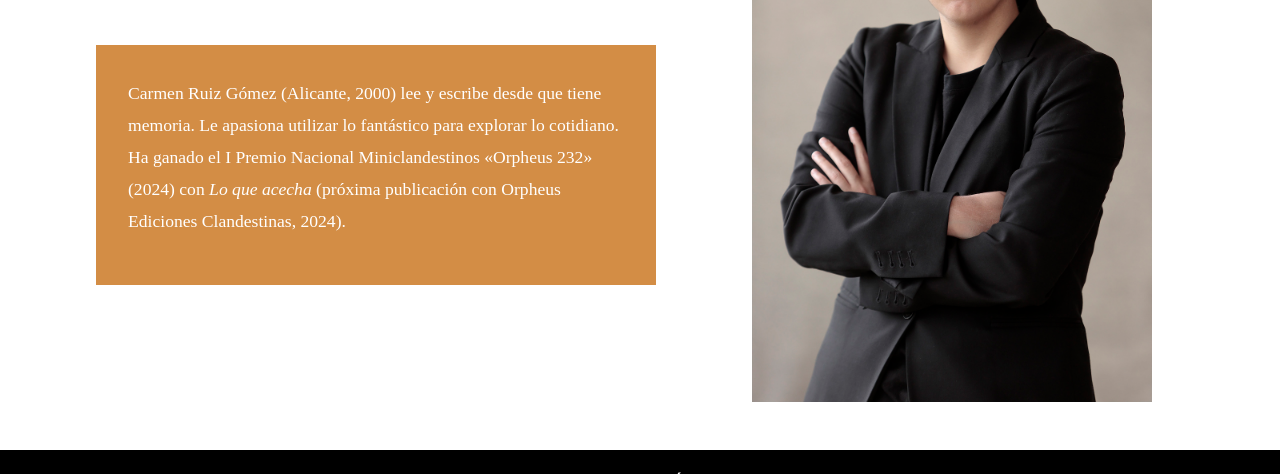
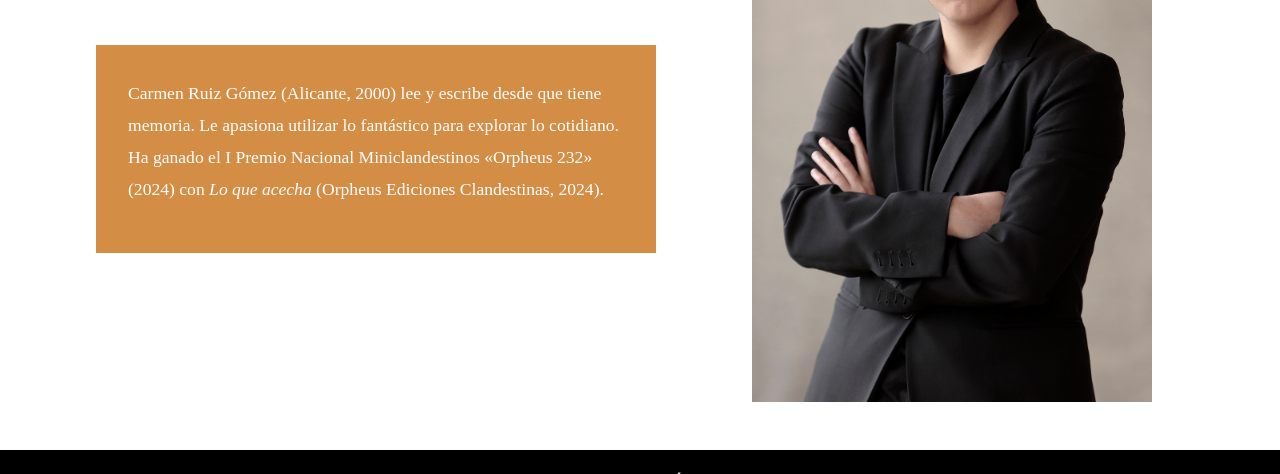
Before and after one commit to carmen-ruiz/carmenruizgomez, a plain HTML site: page sobre-mi/index.html in a window 1280 px wide. Shown: the part 326-800 px from the top of the page. Drawn offline with Linux system fonts and the light colour scheme; a web font is replaced by a local one.

Commit message:
Delete "próxima publicación"

```diff
--- a/sobre-mi/index.html
+++ b/sobre-mi/index.html
@@ -46,7 +46,7 @@
                     </div>
                     <div id="author-div-bio">
                         <div>
-                            <p>Carmen Ruiz Gómez (Alicante, 2000) lee y escribe desde que tiene memoria. Le apasiona utilizar lo fantástico para explorar lo cotidiano. Ha ganado el I Premio Nacional Miniclandestinos «Orpheus 232» (2024) con <em>Lo que acecha</em> (próxima publicación con Orpheus Ediciones Clandestinas, 2024).</p>
+                            <p>Carmen Ruiz Gómez (Alicante, 2000) lee y escribe desde que tiene memoria. Le apasiona utilizar lo fantástico para explorar lo cotidiano. Ha ganado el I Premio Nacional Miniclandestinos «Orpheus 232» (2024) con <em>Lo que acecha</em> (Orpheus Ediciones Clandestinas, 2024).</p>
                         </div>
                     </div>
                 </div>
@@ -59,7 +59,7 @@
                     </div>
                     <div id="author-div-bio">
                         <div>
-                            <p>Carmen Ruiz Gómez (Alicante, 2000) lee y escribe desde que tiene memoria. Le apasiona utilizar lo fantástico para explorar lo cotidiano. Ha ganado el I Premio Nacional Miniclandestinos «Orpheus 232» (2024) con <em>Lo que acecha</em> (próxima publicación con Orpheus Ediciones Clandestinas, 2024).</p>
+                            <p>Carmen Ruiz Gómez (Alicante, 2000) lee y escribe desde que tiene memoria. Le apasiona utilizar lo fantástico para explorar lo cotidiano. Ha ganado el I Premio Nacional Miniclandestinos «Orpheus 232» (2024) con <em>Lo que acecha</em> (Orpheus Ediciones Clandestinas, 2024).</p>
                         </div>
                     </div>
                 </div>
```
